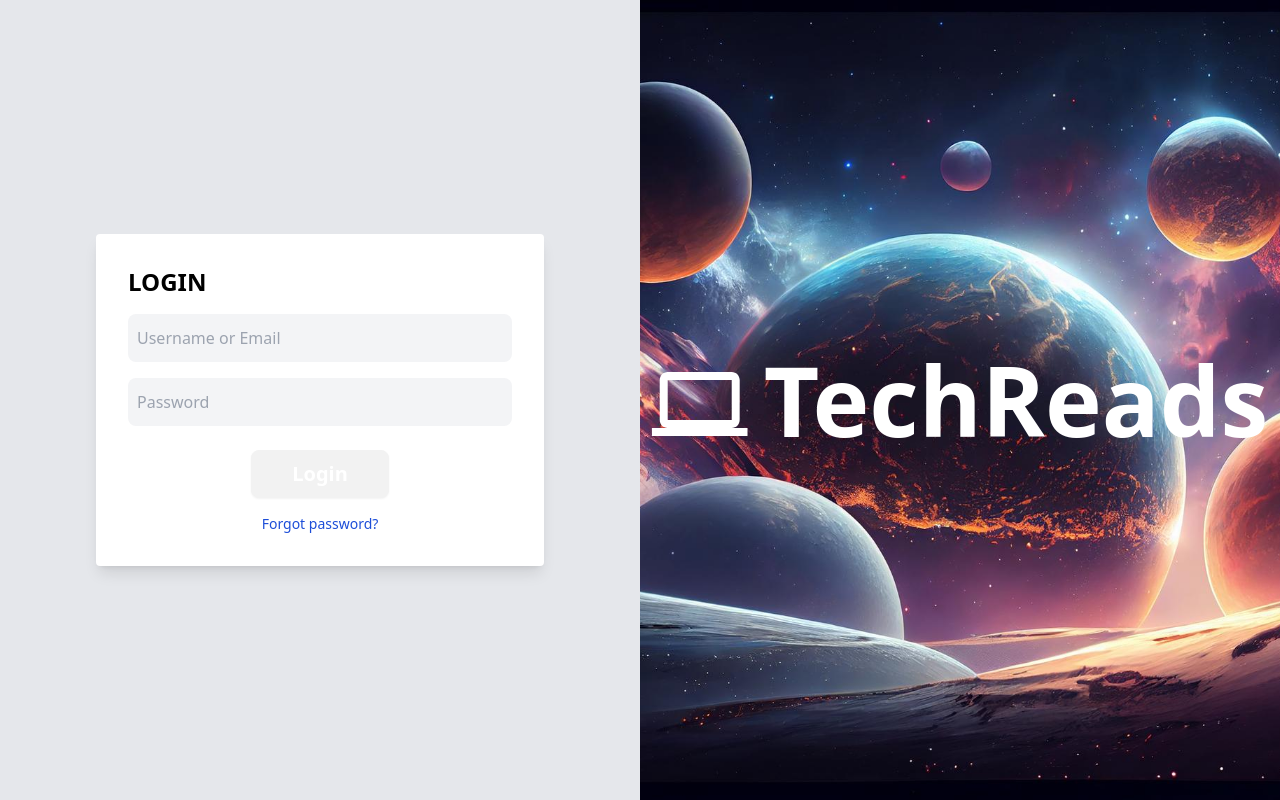
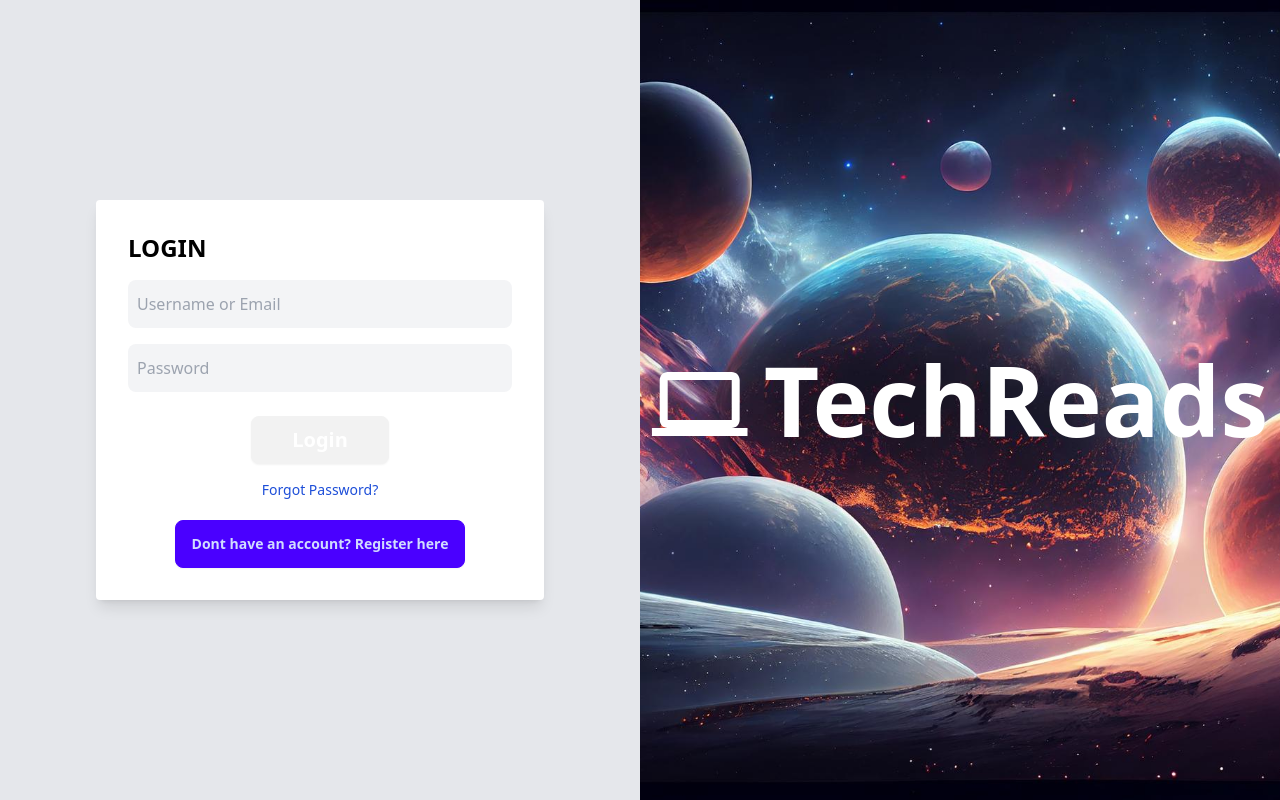
Before and after one commit to Some1Uknow/Blog-App, a React (Vite) app in the folder Frontend/: page /login in a window 1280 px wide. Built offline with nearby package versions, Linux system fonts and the light colour scheme.

Commit message:
added framer motion

```diff
--- a/Frontend/package.json
+++ b/Frontend/package.json
@@ -10,6 +10,7 @@
     "preview": "vite preview"
   },
   "dependencies": {
+    "framer-motion": "^11.0.25",
     "react": "^18.2.0",
     "react-dom": "^18.2.0",
     "react-icons": "^5.0.1",
--- a/Frontend/src/components/LoginForm.jsx
+++ b/Frontend/src/components/LoginForm.jsx
@@ -1,11 +1,20 @@
 import { MdComputer } from "react-icons/md";
+import { Link } from "react-router-dom";
+import { motion, AnimatePresence } from "framer-motion";
 
 export default function LoginForm() {
   return (
     <div className="w-screen h-screen flex flex-row justify-between bg-gray-200">
       <div className="flex flex-row justify-center w-1/2 items-center">
         <div className="flex items-center h-screen w-3/4 ">
-          <div className="w-full rounded shadow-lg p-8 m-4 bg-white flex flex-col items-center">
+          <AnimatePresence>
+            <motion.div
+              initial={{ opacity: 0, y: 50 }}
+              animate={{ opacity: 1, y: 0 }}
+              exit={{ opacity: 0, y: 50 }}
+              transition={{ duration: 0.5 }}
+              className="w-full rounded shadow-lg p-8 m-4 bg-white flex flex-col items-center"
+            >
               <span className="block w-full text-2xl text-black uppercase font-bold mb-4">
                 Login
               </span>
@@ -32,16 +41,33 @@
                     placeholder="Password"
                   />
                 </div>
-              <button className="btn text-white text-xl w-max px-10">Login</button>
+                <button className="btn text-white text-xl w-max px-10">
+                  Login
+                </button>
               </form>
-            <a className="text-blue-700 text-center text-sm" href="/login">
-              Forgot password?
-            </a>
-          </div>
+              <Link
+                className="text-blue-700 text-center text-sm"
+                to="/forgot-password"
+              >
+                Forgot Password?
+              </Link>
+              <Link
+                className="btn btn-primary  text-center text-sm mt-5"
+                to="/register"
+              >
+                Dont have an account? Register here
+              </Link>
+            </motion.div>
+          </AnimatePresence>
         </div>
       </div>
 
-      <div className="w-1/2 relative h-screen">
+      <motion.div
+        initial={{ x: "-100vw" }}
+        animate={{ x: 0 }}
+        transition={{ duration: 0.5 }}
+        className="w-1/2 relative h-screen"
+      >
         <div className="absolute top-0 left-0 w-full h-full bg-black opacity-90"></div>
         <img
           className="absolute top-1/2 left-1/2 transform -translate-x-1/2 -translate-y-1/2 h-full w-full object-cover"
@@ -52,7 +78,7 @@
           <MdComputer className="mr-4 mt-2" />
           TechReads
         </h1>
-      </div>
+      </motion.div>
     </div>
   );
 }
--- /dev/null
+++ b/Frontend/src/components/RegisterForm.jsx
@@ -0,0 +1,72 @@
+import { MdComputer } from "react-icons/md";
+import { Link } from "react-router-dom";
+import { motion } from "framer-motion";
+
+export default function RegisterForm() {
+  return (
+    <div className="w-screen h-screen flex flex-row justify-between bg-gray-200">
+      <motion.div
+        initial={{ x: "100vw" }}
+        animate={{ x: 0 }}
+        transition={{ duration: 0.5 }}
+        className="w-1/2 relative h-screen"
+      >
+        <div className="absolute top-0 left-0 w-full h-full bg-black opacity-90"></div>
+        <img
+          className="absolute top-1/2 left-1/2 transform -translate-x-1/2 -translate-y-1/2 h-full w-full object-cover"
+          src="./home-bg.jpg"
+          alt="Background"
+        />
+        <h1 className="absolute top-1/2 left-1/2 transform -translate-x-1/2 -translate-y-1/2 text-white text-8xl font-bold flex flex-row items-center">
+          <MdComputer className="mr-4 mt-2" />
+          TechReads
+        </h1>
+      </motion.div>
+      <div className="flex flex-row justify-center w-1/2 items-center">
+        <div className="flex items-center h-screen w-3/4 ">
+          <motion.div
+            initial={{ opacity: 0, y: 50 }}
+            animate={{ opacity: 1, y: 0 }}
+            exit={{ opacity: 0, y: 50 }}
+            transition={{ duration: 0.5 }}
+            className="w-full rounded shadow-lg p-8 m-4 bg-white flex flex-col items-center"
+          >
+            <span className="block w-full text-2xl text-black uppercase font-bold mb-4">
+              Register
+            </span>
+            <form
+              className="mb-4 w-full flex flex-col items-center"
+              action="/"
+              method="post"
+            >
+              <div className="mb-4 w-full">
+                <input
+                  className="input w-full border-b-2 p-2 outline-none focus:shadow-outline bg-gray-100"
+                  type="email"
+                  name="email"
+                  id="email"
+                  placeholder="Username or Email"
+                />
+              </div>
+              <div className="mb-6 w-full">
+                <input
+                  className="input w-full border-b-2 p-2 outline-none focus:shadow-outline bg-gray-100"
+                  type="password"
+                  name="password"
+                  id="password"
+                  placeholder="Password"
+                />
+              </div>
+              <button className="btn text-white text-xl w-max px-10">
+                Register
+              </button>
+            </form>
+            <Link className="text-blue-700 text-center text-sm" to="/login">
+              Already have an account? Login here
+            </Link>
+          </motion.div>
+        </div>
+      </div>
+    </div>
+  );
+}
```
Also changed, not shown: 1 other file (tests, documents, lock files or other folders). Lines whose indentation alone changed are shown as unchanged.
